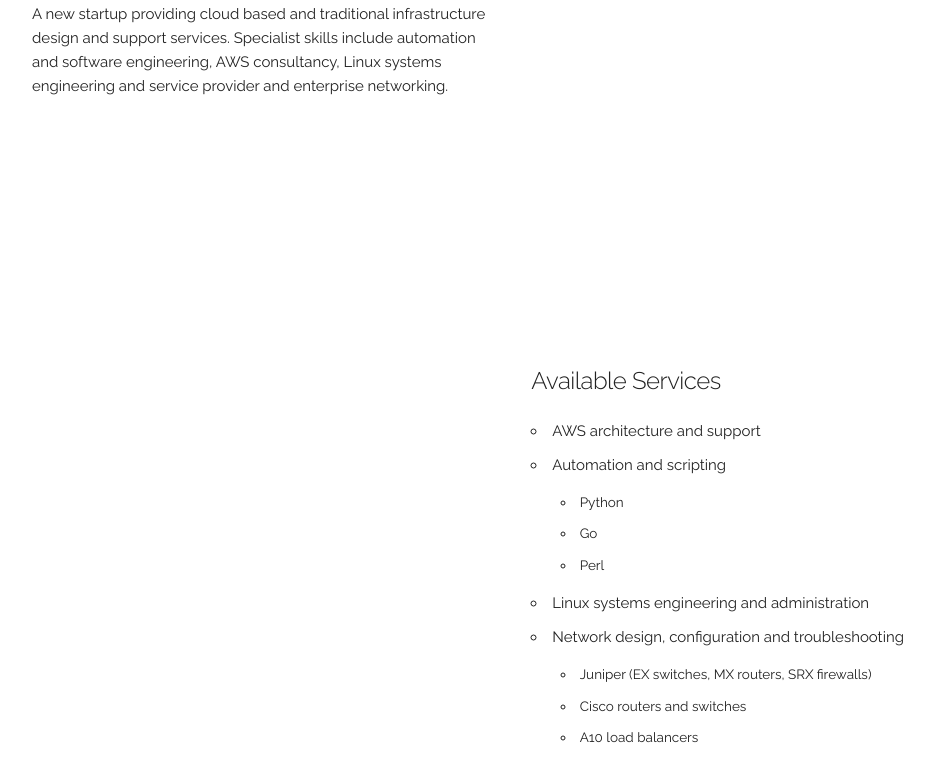
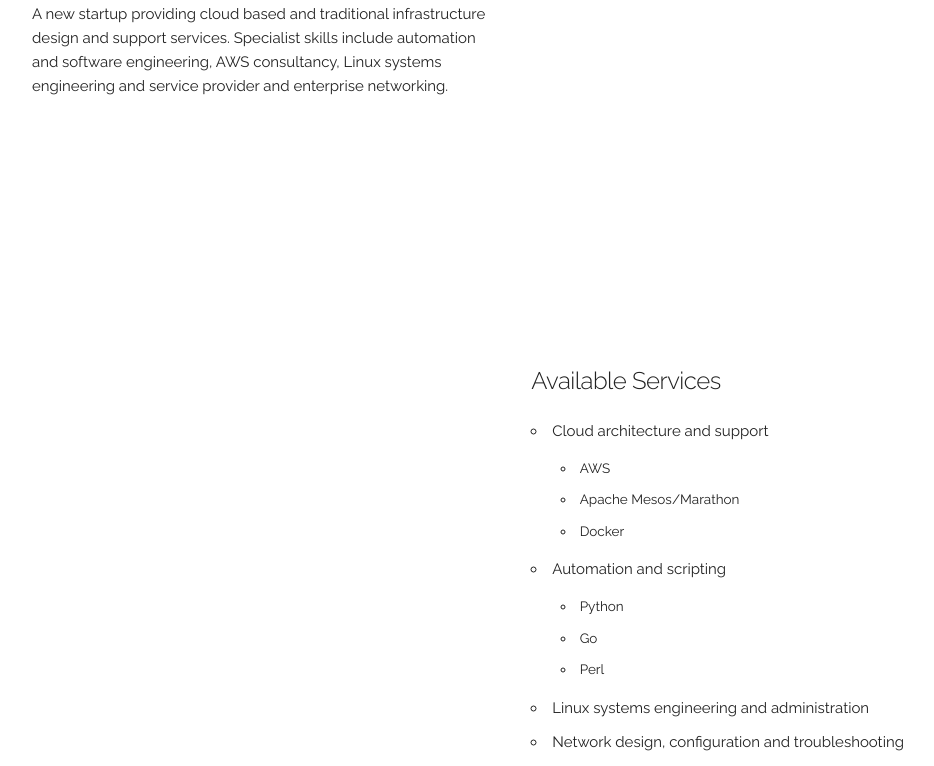
Before and after one commit to collectiveintuition/collectiveintuition.github.io, a plain HTML site: page index.html in a window 1280 px wide. Shown: the part 299-1065 px from the top of the page, without its empty margins (128-1062 px from the left). Drawn offline with Linux system fonts and the light colour scheme.

Commit message:
Updated specialisms

```diff
--- a/index.html
+++ b/index.html
@@ -46,7 +46,12 @@
       <div class="one-half column" style="margin-top: 25%">
         <h5>Available Services</h5>
           <ul>
-            <li>AWS architecture and support</li>
+            <li>Cloud architecture and support</li>
+              <ul>
+                <li>AWS</li>
+                <li>Apache Mesos/Marathon</li>
+                <li>Docker</li>
+              </ul>
             <li>Automation and scripting</li>
               <ul>
                 <li>Python</li>
```
